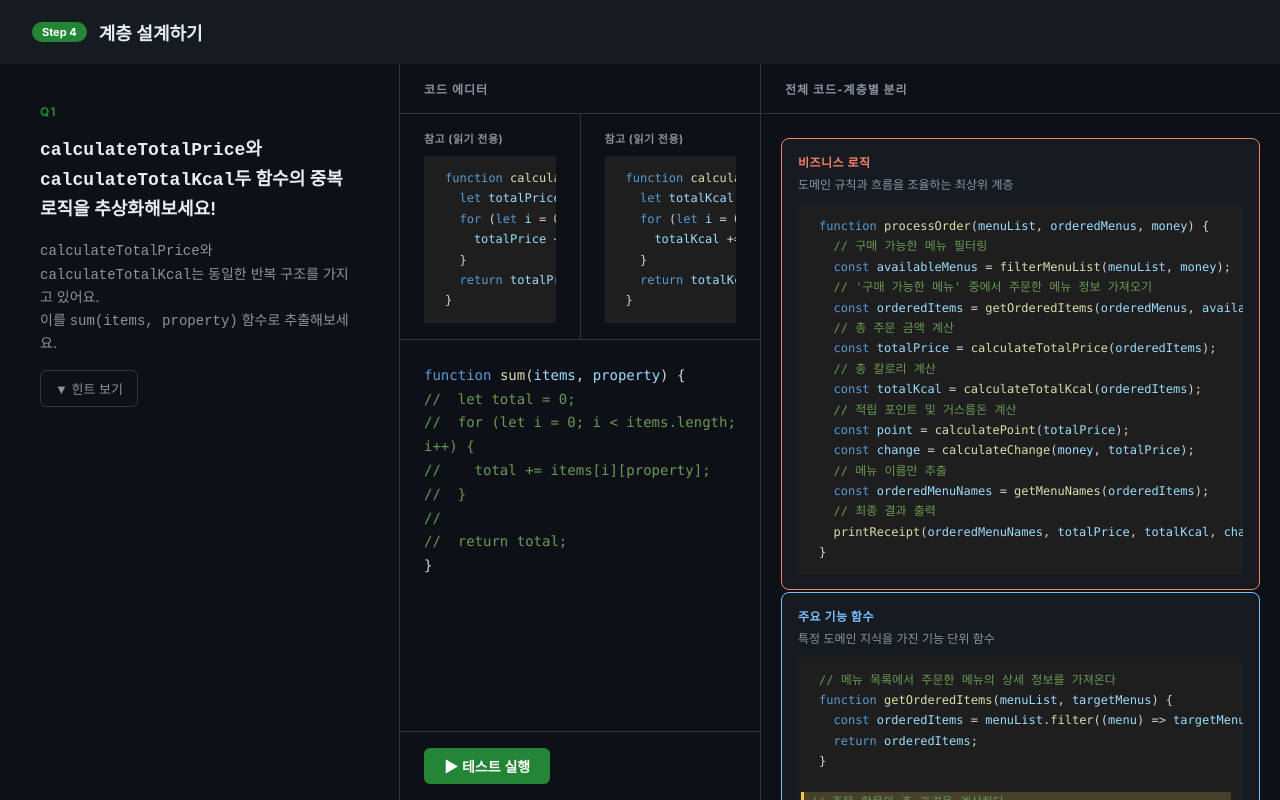
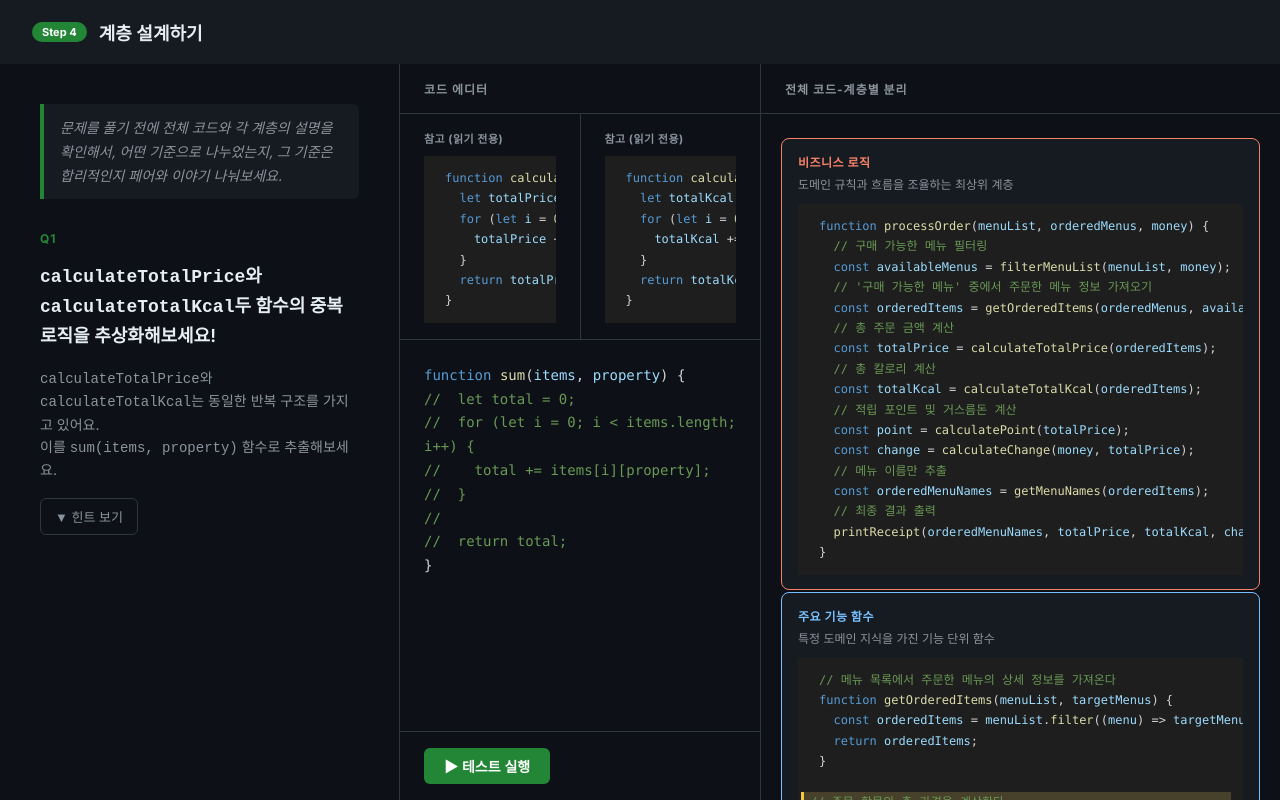
Before and after one commit to geongyu09/functional-expedition-codlab, a React (Vite) app: page /step4 in a window 1280 px wide. Built offline with nearby package versions, Linux system fonts and the light colour scheme.

Commit message:
feat: 토론 인용구 추가 및 코드 스니펫 개선

```diff
--- a/src/pages/Step4Page/Step4Page.css
+++ b/src/pages/Step4Page/Step4Page.css
@@ -25,6 +25,18 @@
   background-color: #0d1117;
   border-right: 1px solid #30363d;
   overflow-y: auto;
+}
+
+.step4-page__discussion-quote {
+  border-left: 4px solid #238636;
+  background-color: #161b22;
+  padding: 12px 16px;
+  margin: 0;
+  border-radius: 0 6px 6px 0;
+  color: #8b949e;
+  font-size: 14px;
+  line-height: 1.7;
+  font-style: italic;
 }
 
 .step4-page__question-block {
--- a/src/pages/Step4Page/index.tsx
+++ b/src/pages/Step4Page/index.tsx
@@ -57,7 +57,12 @@ function CodeSnippet({
                 {...getLineProps({ line })}
                 style={
                   isHighlighted
-                    ? { backgroundColor: "rgba(255, 220, 100, 0.18)", borderLeft: "3px solid #f5c842", paddingLeft: "6px", marginLeft: "-9px" }
+                    ? {
+                        backgroundColor: "rgba(255, 220, 100, 0.18)",
+                        borderLeft: "3px solid #f5c842",
+                        paddingLeft: "6px",
+                        marginLeft: "-9px",
+                      }
                     : { paddingLeft: "9px" }
                 }
               >
@@ -170,6 +175,12 @@ function Step4Page() {
       <div className="step4-page__body">
         {/* Quiz Panel */}
         <div className="step4-page__quiz-panel">
+          {/* Discussion Quote */}
+          <blockquote className="step4-page__discussion-quote">
+            문제를 풀기 전에 전체 코드와 각 계층의 설명을 확인해서, 어떤
+            기준으로 나누었는지, 그 기준은 합리적인지 페어와 이야기 나눠보세요.
+          </blockquote>
+
           {/* Q1 */}
           <div className="step4-page__question-block">
             <p className="step4-page__question-number">Q1</p>
@@ -220,7 +231,7 @@ function Step4Page() {
               <div className="step4-page__divider-h" />
               <QuizSection
                 questionNumber="Q3"
-                questionText="calculateTotalPrice / calculateTotalKcal 함수는 어느 계층에 속할까요?"
+                questionText="그렇다면 calculateTotalPrice / calculateTotalKcal 함수는 어느 계층에 속할까요?"
                 choices={LAYER_CHOICES}
                 selected={q3Selected}
                 state={q3State}
@@ -241,11 +252,23 @@ function Step4Page() {
           <div className="step4-page__readonly-blocks">
             <div className="step4-page__readonly-block">
               <p className="step4-page__readonly-label">참고 (읽기 전용)</p>
-              <CodeSnippet code={q2Unlocked ? CALCULATE_TOTAL_PRICE_REFACTORED_CODE : CALCULATE_TOTAL_PRICE_CODE} />
+              <CodeSnippet
+                code={
+                  q2Unlocked
+                    ? CALCULATE_TOTAL_PRICE_REFACTORED_CODE
+                    : CALCULATE_TOTAL_PRICE_CODE
+                }
+              />
             </div>
             <div className="step4-page__readonly-block">
               <p className="step4-page__readonly-label">참고 (읽기 전용)</p>
-              <CodeSnippet code={q2Unlocked ? CALCULATE_TOTAL_KCAL_REFACTORED_CODE : CALCULATE_TOTAL_KCAL_CODE} />
+              <CodeSnippet
+                code={
+                  q2Unlocked
+                    ? CALCULATE_TOTAL_KCAL_REFACTORED_CODE
+                    : CALCULATE_TOTAL_KCAL_CODE
+                }
+              />
             </div>
           </div>
 
@@ -317,7 +340,9 @@ function Step4Page() {
               <div className="step4-page__hierarchy-layer-examples">
                 <CodeSnippet
                   code={DOMAIN_FUNCTIONS_CODE}
-                  highlightLines={[7, 8, 9, 10, 11, 12, 13, 14, 16, 17, 18, 19, 20, 21, 22, 23]}
+                  highlightLines={[
+                    7, 8, 9, 10, 11, 12, 13, 14, 16, 17, 18, 19, 20, 21, 22, 23,
+                  ]}
                 />
               </div>
             </div>
```
